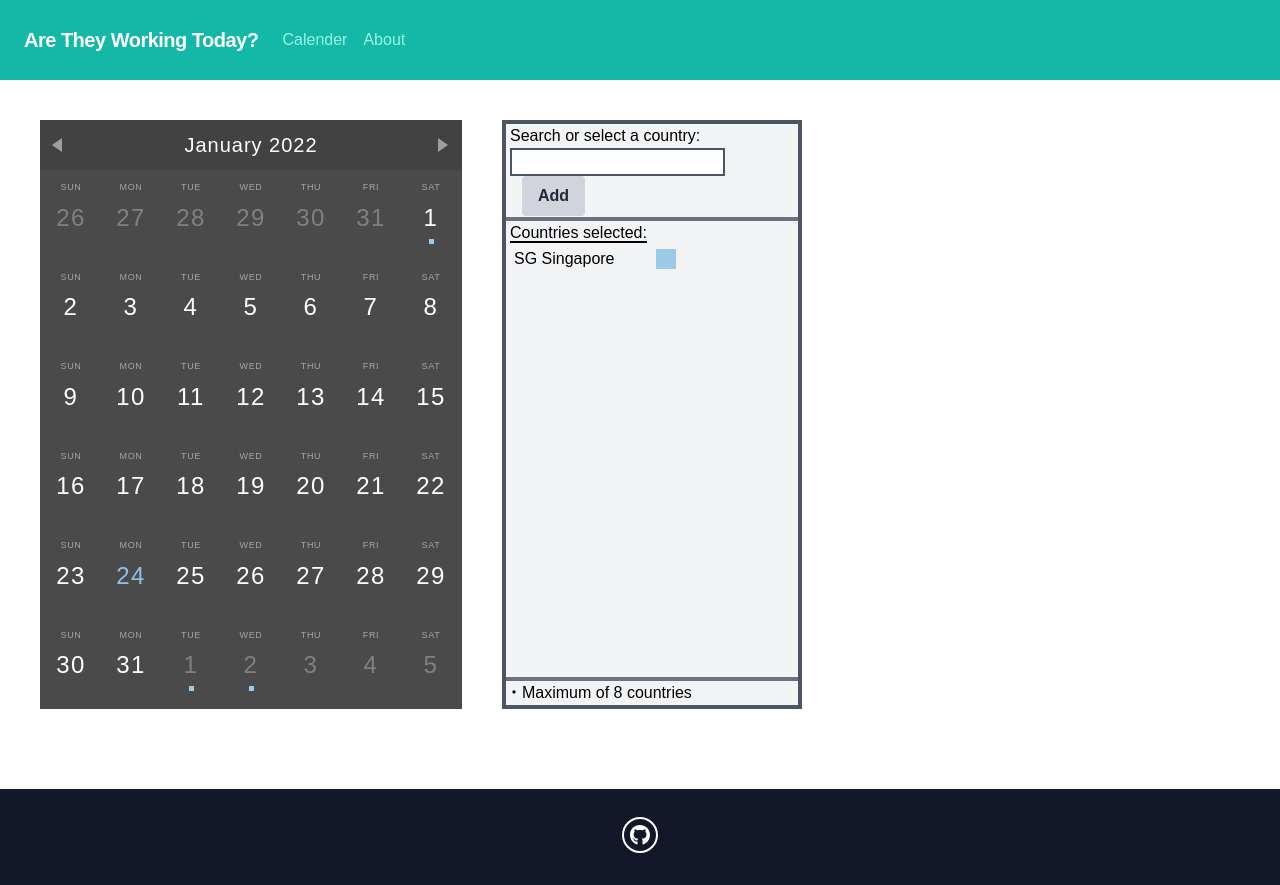
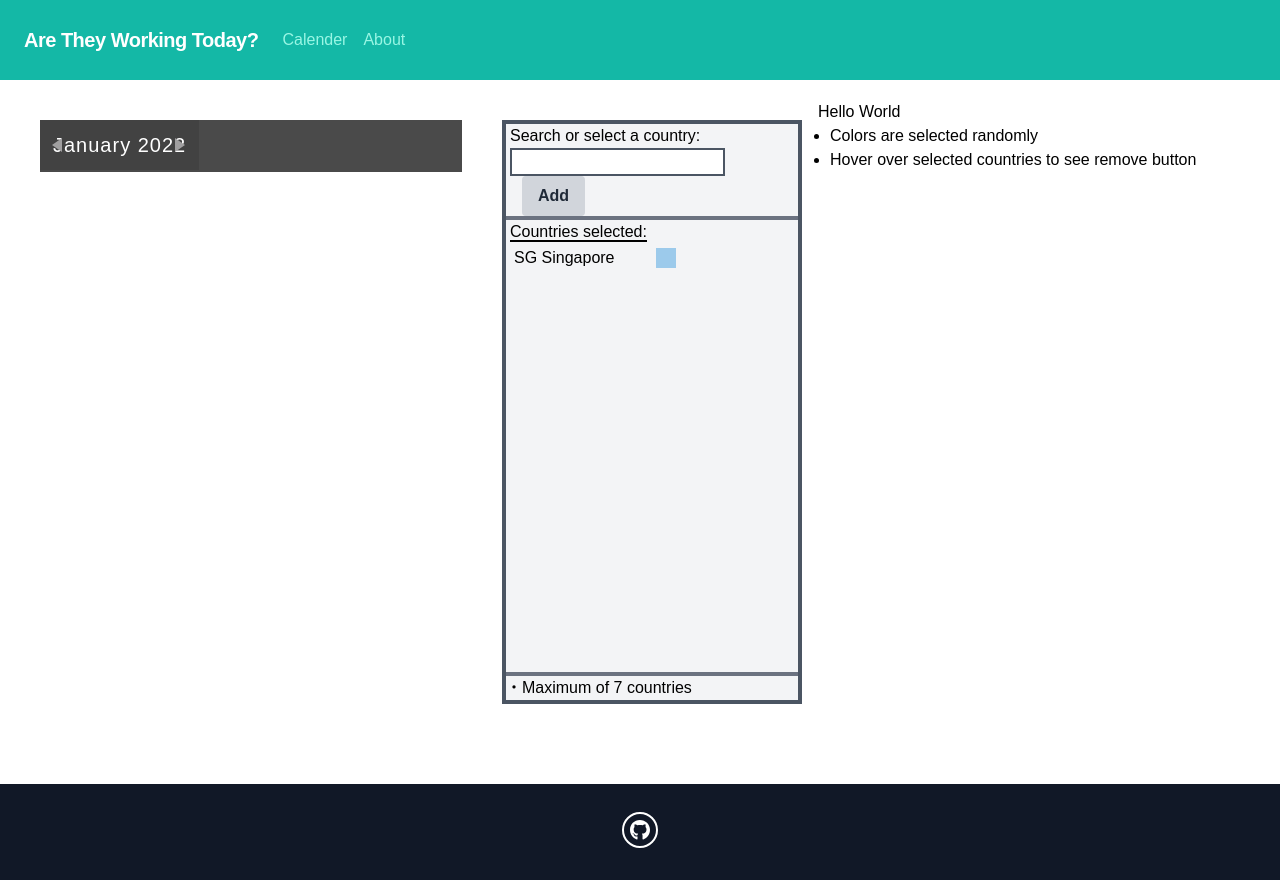
Before and after one commit to tanch-p/AreTheyWorkingToday, a React (Create React App) app: page / in a window 1280 px wide. Built offline with nearby package versions, Linux system fonts and the light colour scheme.

Commit message:
trying api calls

```diff
--- a/src/components/CountryForm.jsx
+++ b/src/components/CountryForm.jsx
@@ -1,11 +1,9 @@
 import React, { useEffect, useState } from "react";
 
-const CountryForm = ({ countriesData, selectedList, setSelectedList }) => {
-	const [countryList, setCountryList] = useState([]);
+const CountryForm = ({ countriesData, countryList, setCountryList, selectedList, setSelectedList }) => {
 	const [input, setInput] = useState("");
 	const [disableAdd, setDisableAdd] = useState(false);
-	const [colors, setColors] = useState(["blue", "orange", "yellow", "green", "red", "indigo", "violet"]);
-	const [selectedListItem, setSelectedListItem] = useState([]);
+	const [colors, setColors] = useState(["orange", "yellow", "green", "red", "indigo", "violet"]); //blue with initial singapore
 	const [hover, setHover] = useState(false);
 
 	const selectColor = () => {
@@ -17,7 +15,7 @@ const CountryForm = ({ countriesData, selectedList, setSelectedList }) => {
 	const handleAdd = () => {
 		let country = countryList.find((country) => country === input);
 		if (country !== undefined) {
-			setSelectedList([...selectedList, { country: country, color: selectColor() }]);
+			setSelectedList([...selectedList, { country: country, color: selectColor(),originalIndex: countryList.indexOf(country) }]);
 			setCountryList(countryList.filter((ele) => ele !== country));
 			setInput("");
 		}
@@ -30,23 +28,14 @@ const CountryForm = ({ countriesData, selectedList, setSelectedList }) => {
 
 	const handleRemove = (event) => {
 		console.log(event.target.dataset.id);
-		setSelectedList(selectedList.filter(({ country, color }) => {
+		setSelectedList(selectedList.filter(({ country, color, originalIndex },) => {
 			if (country === event.target.dataset.id) {
 				setColors(colors => [...colors, color]);
+				setCountryList(countryList => [...countryList.slice(0,originalIndex), event.target.dataset.id, ...countryList.slice(originalIndex)]);
 			}
 			return country !== event.target.dataset.id
 		}));
-		setCountryList([...countryList, event.target.dataset.id]);
 
-};
-
-const handleListClick = (event, index) => {
-
-	if (event.target.innerText !== "") {
-		setSelectedListItem(selectedListItem.map((ele, i) => {
-			return index === i
-		}))
-	}
 
 };
 
@@ -61,7 +50,7 @@ const countryOptions = countryList.map((country) => {
 const selectedCountries = selectedList.map(({ country, color }, index) => (
 	<>
 		<div className="grid grid-cols-10 ml-1" onMouseOver={() => handleHover("in")} onMouseOut={() => handleHover("out")} key={country} >
-			<li onClick={(event) => handleListClick(event, index)} className={`${selectedListItem[index] ? "bg-blue-100" : ""} overflow-x-auto col-span-5 no-scrollbar my-0.5 `} >{country}</li>
+			<li className={`overflow-x-auto col-span-5 no-scrollbar my-0.5 `} >{country}</li>
 			<span className={`inline-block w-5 h-5 p-0 m-0 mt-1 ${color} col-span-1`} data-id="index" ></span>
 			<span className="col-span-1"></span>
 			<button className={`col-span-3 w-auto h-11/12 bg-gray-300 hover:bg-gray-400 text-gray-800 font-bold text-sm text-center pl-1 rounded ${hover ? "opacity-100" : "opacity-0"}`} onClick={handleRemove} data-id={country}>Remove</button>
@@ -69,20 +58,8 @@ const selectedCountries = selectedList.map(({ country, color }, index) => (
 	</>
 ));
 
-const initialise = () => {
-	setSelectedList([...selectedList, { country: "SG Singapore", color: "blue" }, { country: "JP Japan", color: "red" }, { country: "CN China", color: "orange" }]);
-	setCountryList(countryList => countryList.filter((ele) => ele !== "SG Singapore" || ele !== "JP Japan" || ele !== "CN China"));
-}
-
-//initialise countrylist array on mount
-useEffect(() => {
-	setCountryList(countryList => countriesData.filter((ele) => ele !== "SG Singapore"));
-	// initialise();
-}, []);
-
 useEffect(() => {
 	selectedList.length >= 7 ? setDisableAdd(true) : setDisableAdd(false)
-	setSelectedListItem(selectedList.map((ele, index) => false));
 }, [selectedList]);
 
 return (
@@ -109,7 +86,7 @@ return (
 				<label form="country-selected" className="border-b-2 border-black">Countries selected:</label>
 				<ul>{selectedCountries}</ul>
 			</div>
-			<h2>・Maximum of 8 countries</h2>
+			<h2>・Maximum of 7 countries</h2>
 			{/* <button name="Remove" disabled={disableRemove} onClick={handleRemove} className="border-4 border-gray-400" >
 					Remove
 				</button> */}
--- a/src/components/DayDiv.jsx
+++ b/src/components/DayDiv.jsx
@@ -32,15 +32,31 @@ function DayDiv({ dayArr, isToday }) {
         setEvents(dayRef.current[index].childNodes[2].childNodes);
     }
 
+    console.log(data); //Array[0].state / Array[0].value
+    console.log(typeof (data[0]));
 
-    const days = dayArr.map(({ current, prefix }, index) => {
+    let days = "";
+    useEffect(() => {
+        if (data === undefined || data.length === 0) {
+            return <></>
+        } else if (data[0][`<state>`] === "fulfilled") {
+            console.log(data[0][`<value>`]);
+            data = data[0][`<value>`];
+        } else {
+            console.log(data[0][`<value>`]);
+            console.log(data[0].value);
+            return <></>
+        }
+
+
+        days = dayArr.map(({ current, prefix }, index) => {
             let holidays = [];
             for (let i = 0; i < data.length; i++) {
                 holidays = holidays.concat(data[i].map((holidate) => {
                     if (isToday(current, holidate)) {
                         return (<span key={`${holidate.countryId + holidate.name}`} className={`${holidate.color} square`} data-id={`${holidate.countryId}`} data-name={`${holidate.name}`} data-color={`${holidate.color}`} data-descript={`${holidate.description}`}></span>)
-                }else return undefined;
-            })).filter((ele) => ele!==undefined)
+                    } else return undefined;
+                })).filter((ele) => ele !== undefined)
             }
 
             return (
@@ -56,10 +72,13 @@ function DayDiv({ dayArr, isToday }) {
                             {holidays}
                         </div>
                     </div>
-                {`${String(current.$M) + String(current.$D)}` === eventsDiv.endOfWeek && eventsDiv.display ? <DisplayEvents divRect={eventsDiv.divRect} data={data} events={events}/> : null}
+                    {`${String(current.$M) + String(current.$D)}` === eventsDiv.endOfWeek && eventsDiv.display ? <DisplayEvents divRect={eventsDiv.divRect} data={data} events={events} /> : null}
                 </>
             )
         })
+    }, [data])
+
+
 
 
 
--- a/src/components/DisplayEvents.jsx
+++ b/src/components/DisplayEvents.jsx
@@ -5,10 +5,10 @@ const DisplayEvents = ({ divRect, data, events }) => {
     const [hover, setHover] = useState(false);
     const [tooltip, setTooltip] = useState(null);
 
-    // console.log(divRect);
+    console.log(divRect);
 
     const arrowStyle = {
-        left: divRect?.left + divRect?.width * 0.44
+        left: "90%"
     }
 
     const handleHover = (descript = "") => {
--- /dev/null
+++ b/src/components/ExtraPage.jsx
@@ -0,0 +1,13 @@
+import React from 'react';
+
+const ExtraPage = () => {
+  return <div className="col-span-1 mx-4 my-5">
+      Hello World
+      <ul className='list-disc pl-3'>
+          <li>Colors are selected randomly</li>
+          <li>Hover over selected countries to see remove button</li>
+      </ul>
+      </div>;
+};
+
+export default ExtraPage;
--- a/src/components/Home.jsx
+++ b/src/components/Home.jsx
@@ -1,7 +1,7 @@
 import React, { createContext, useState, useEffect } from "react";
 import Calender from "./Calender";
 import CountryForm from "./CountryForm";
-
+import ExtraPage from "./ExtraPage";
 
 // console.log(SG2022_data.response.holidays);
 export const HolidayDataContext = createContext();
@@ -31,6 +31,23 @@ const getHolidays = (selectedList) => {
 	})
 }
 
+const getHolidaysWithAPI = (selectedList,API_KEY) => {
+
+	const makeApiCall = async (color,API_URL) => {
+		// const res = await fetch(API_URL);
+		// const data = await res.json();
+		// console.log(data.response.holidays);
+		// return(parseHolidayData(data.response.holidays,color).filter( (ele) => ele !==undefined))
+		console.log(API_URL);
+	  };
+
+	return selectedList.map(({ country, color}) => {
+		const CODE = country.slice(0, 2);
+		const API_URL = `https://calendarific.com/api/v2/holidays?&api_key=${API_KEY}&country=${CODE}&year=2022`;
+		return makeApiCall(color,API_URL);
+	})
+}
+
 const parseCountryData = (data) => {
 	return data.map((countryData, index) => {
 		return `${countryData[`iso-3166`]} ${countryData.country_name}`;
@@ -39,30 +56,20 @@ const parseCountryData = (data) => {
 
 const Home = () => {
 	// console.log(process.env.REACT_APP_CALENDERIFIC_API_KEY);
-	//'https://calendarific.com/api/v2/holidays?&API_KEY&country=CODE&year=2022'
+	// const API_KEY = process.env.REACT_APP_CALENDERIFIC_API_KEY;
+	const API_KEY = "";
+	//'https://calendarific.com/api/v2/holidays?&api_key=API_KEY&country=CODE&year=2022'
 
-	// useEffect(() => {
-
-	//   const makeApiCall = async () => {
-	//     const res = await fetch(url);
-	//     const json = await res.json();
-	//     console.log(json.holidays[0].name);
-	//   };
-
-	//   makeApiCall();
-	// }, []);
 
 
 	const countries = require("../testdata/countries.json");
+	const [countryList, setCountryList] = useState(parseCountryData(countries.response.countries).filter((ele) => ele !== "SG Singapore"));
 
-	const [selectedList, setSelectedList] = useState([{country:"SG Singapore",color:"blue"}]); //{country:"",color:""}
+	const [selectedList, setSelectedList] = useState([{ country: "SG Singapore", color: "blue", originalIndex: 150 }]); //{country:"",color:"",originalIndex:""}
 	const [holidayData, setHolidayData] = useState([]);
 
-	const countriesData = parseCountryData(countries.response.countries);
-	// console.log(countriesData);
-
 	useEffect(() => {
-		setHolidayData(getHolidays(selectedList));
+		setHolidayData(getHolidaysWithAPI(selectedList,API_KEY));
 	}, [selectedList])
 
 	return (
@@ -71,7 +78,8 @@ const Home = () => {
 				<HolidayDataContext.Provider value={holidayData}>
 					<Calender />
 				</HolidayDataContext.Provider>
-				<CountryForm countriesData={countriesData} selectedList={selectedList} setSelectedList={setSelectedList} />
+				<CountryForm countryList={countryList} setCountryList={setCountryList} selectedList={selectedList} setSelectedList={setSelectedList} />
+				<ExtraPage />
 			</div>
 		</div>
 	);
```
Also changed, not shown: 1 other file (tests, documents, lock files or other folders). Lines whose indentation alone changed are shown as unchanged.
